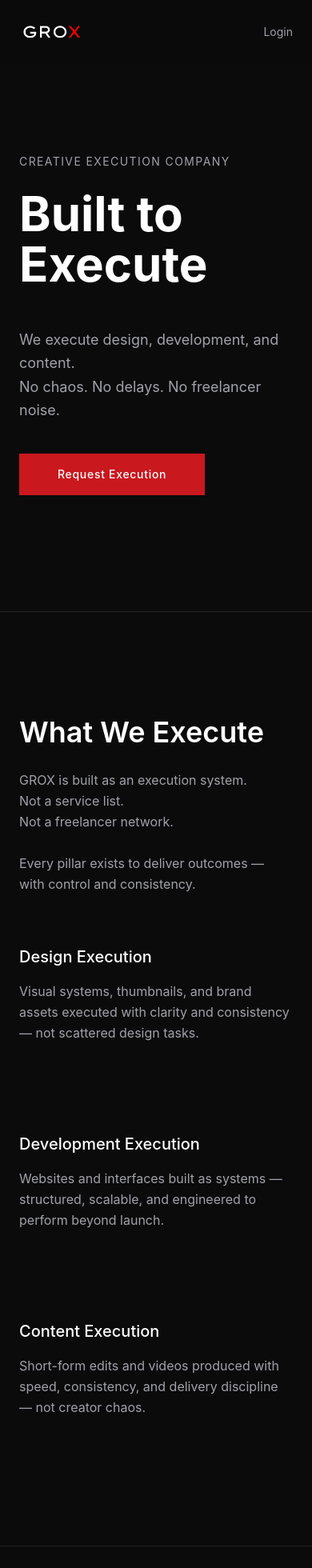
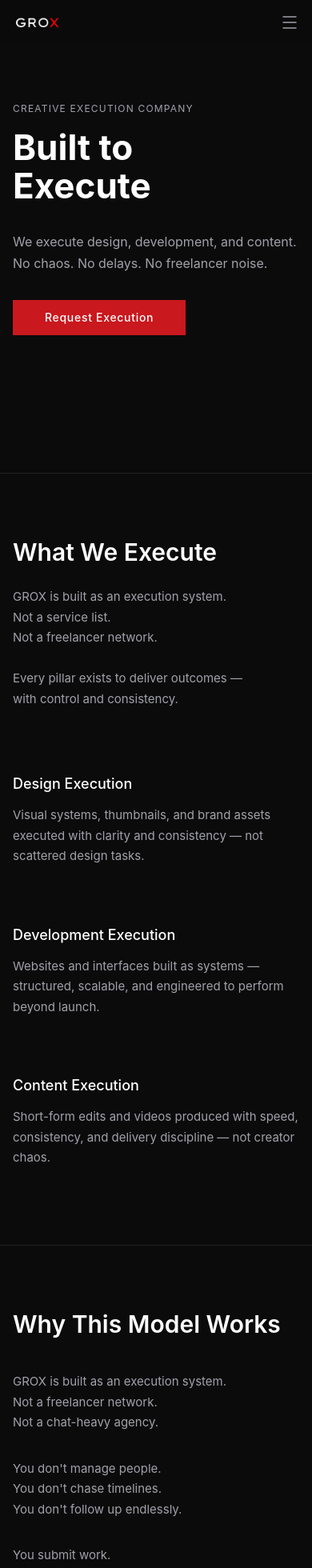
Before and after one commit to CwPranay/GROX, a React (Vite) app in the folder grox-web/: page / in a window 390 px wide. Shown: the top 1960 px of the page at 80% size. Built offline with nearby package versions, Linux system fonts and the light colour scheme.

Commit message:
FIx : Responsive added for mobile devices

```diff
--- a/grox-web/package.json
+++ b/grox-web/package.json
@@ -11,6 +11,7 @@
   },
   "dependencies": {
     "framer-motion": "^12.34.3",
+    "lucide-react": "^0.575.0",
     "react": "^19.2.0",
     "react-dom": "^19.2.0",
     "react-router-dom": "^7.13.0"
--- a/grox-web/src/components/Navbar.jsx
+++ b/grox-web/src/components/Navbar.jsx
@@ -1,15 +1,32 @@
+import { useState, useEffect } from 'react';
+import { Menu, X } from 'lucide-react';
+
 export default function Navbar() {
+  const [mobileMenuOpen, setMobileMenuOpen] = useState(false);
+
+  // Prevent body scroll when menu is open
+  useEffect(() => {
+    if (mobileMenuOpen) {
+      document.body.style.overflow = 'hidden';
+    } else {
+      document.body.style.overflow = 'unset';
+    }
+    return () => {
+      document.body.style.overflow = 'unset';
+    };
+  }, [mobileMenuOpen]);
+
   return (
     <nav className="fixed top-0 left-0 w-full z-50">
-      <div className="bg-[var(--grox-black)]/90">
-        <div className="max-w-[1200px] mx-auto px-6 py-6 flex items-center justify-between">
+      <div className="bg-[var(--grox-black)]/90 backdrop-blur-sm">
+        <div className="max-w-[1200px] mx-auto px-4 sm:px-6 py-4 sm:py-6 flex items-center justify-between">
 
           {/* Brand */}
           <div className="text-lg font-semibold tracking-wide">
-            <img width="80px" src="./grox.png" alt="" />
+            <img width="60px" className="sm:w-[80px]" src="./grox.png" alt="GROX" />
           </div>
 
-          {/* Nav */}
+          {/* Desktop Nav */}
           <div className="hidden md:flex gap-14 text-sm text-[var(--grox-gray)]">
             <a href="#services" className="hover:text-white transition">
               Services
@@ -22,13 +39,87 @@ export default function Navbar() {
             </a>
           </div>
 
-          {/* Login */}
+          {/* Desktop Login */}
           <a
             href="/login"
-            className="text-sm text-[var(--grox-gray)] hover:text-white transition"
+            className="hidden md:block text-sm text-[var(--grox-gray)] hover:text-white transition"
           >
             Login
           </a>
+
+          {/* Mobile Menu Button */}
+          <button
+            onClick={() => setMobileMenuOpen(!mobileMenuOpen)}
+            className="md:hidden text-[var(--grox-gray)] hover:text-white transition-colors duration-200"
+            aria-label="Toggle menu"
+          >
+            <Menu size={24} strokeWidth={1.5} />
+          </button>
+        </div>
+      </div>
+
+      {/* Mobile Menu Overlay */}
+      {mobileMenuOpen && (
+        <div
+          className="fixed inset-0 bg-black/60 backdrop-blur-sm z-40 md:hidden"
+          onClick={() => setMobileMenuOpen(false)}
+        />
+      )}
+
+      {/* Mobile Menu Sidebar */}
+      <div
+        className={`fixed top-0 right-0 h-full w-[280px] bg-[var(--grox-black)] border-l border-white/10 z-50 md:hidden transform transition-transform duration-300 ease-out ${
+          mobileMenuOpen ? 'translate-x-0' : 'translate-x-full'
+        }`}
+      >
+        <div className="flex flex-col h-full">
+          {/* Close Button */}
+
+          <div className="flex justify-end px-4 py-4 border-b border-white/10">
+          <img className='mr-38' width="63px" src="./grox.png" alt="" />
+            <button
+              onClick={() => setMobileMenuOpen(false)}
+              className="text-[var(--grox-gray)] hover:text-white transition-colors duration-200"
+              aria-label="Close menu"
+            >
+              <X size={24} strokeWidth={1.5} />
+            </button>
+          </div>
+
+          {/* Menu Items */}
+          <div className="flex flex-col px-6 py-8 gap-8 text-sm">
+            <a
+              href="#services"
+              className="text-[var(--grox-gray)] hover:text-white transition-colors duration-200"
+              onClick={() => setMobileMenuOpen(false)}
+            >
+              Services
+            </a>
+            <a
+              href="#why"
+              className="text-[var(--grox-gray)] hover:text-white transition-colors duration-200"
+              onClick={() => setMobileMenuOpen(false)}
+            >
+              Why GROX
+            </a>
+            <a
+              href="#process"
+              className="text-[var(--grox-gray)] hover:text-white transition-colors duration-200"
+              onClick={() => setMobileMenuOpen(false)}
+            >
+              Process
+            </a>
+          </div>
+
+          {/* Login at Bottom */}
+          <div className="mt-auto px-6 py-8 border-t border-white/10">
+            <a
+              href="/login"
+              className="text-sm text-[var(--grox-gray)] hover:text-white transition-colors duration-200"
+            >
+              Login
+            </a>
+          </div>
         </div>
       </div>
     </nav>
--- a/grox-web/src/index.css
+++ b/grox-web/src/index.css
@@ -14,11 +14,26 @@ html {
 body {
   color: white;
   font-family: "Inter", sans-serif;
+  -webkit-font-smoothing: antialiased;
+  -moz-osx-font-smoothing: grayscale;
+}
+
+/* Mobile typography improvements */
+@media (max-width: 768px) {
+  body {
+    font-size: 15px;
+  }
 }
 
 /* Subtle premium scrollbar */
 ::-webkit-scrollbar {
   width: 6px;
+}
+
+@media (max-width: 768px) {
+  ::-webkit-scrollbar {
+    width: 4px;
+  }
 }
 
 ::-webkit-scrollbar-track {
--- a/grox-web/src/sections/Hero.jsx
+++ b/grox-web/src/sections/Hero.jsx
@@ -1,28 +1,28 @@
 export default function Hero() {
   return (
-    <section className="min-h-[calc(100vh-80px)] pt-48 items-center">
-      <div className="mx-auto max-w-[900px] px-6">
+    <section className="min-h-[70vh] sm:min-h-[calc(100vh-80px)] pt-32 sm:pt-48 items-center">
+      <div className="mx-auto max-w-[900px] px-4 sm:px-6">
 
         {/* Brand anchor */}
-        <p className="text-sm uppercase tracking-widest text-[var(--grox-gray)] mb-6">
+        <p className="text-xs sm:text-sm uppercase tracking-widest text-[var(--grox-gray)] mb-4 sm:mb-6">
           Creative Execution Company
         </p>
 
         {/* Headline */}
-        <h1 className="text-6xl md:text-7xl font-bold leading-[1.05]">
-          Built to Execute
+        <h1 className="text-[2.75rem] leading-[1.1] sm:text-6xl md:text-7xl font-bold sm:leading-[1.05]">
+          Built to<br className="sm:hidden" /> Execute
         </h1>
 
         {/* Copy + CTA block */}
-        <div className="mt-12 max-w-xl">
-          <p className="text-lg leading-relaxed text-[var(--grox-gray)]">
+        <div className="mt-8 sm:mt-12 max-w-xl">
+          <p className="text-base sm:text-lg leading-[1.7] sm:leading-relaxed text-[var(--grox-gray)]">
             We execute design, development, and content.
             <br />
             No chaos. No delays. No freelancer noise.
           </p>
 
           <button
-            className="mt-10 px-12 py-4 text-sm font-medium tracking-wider transition hover:opacity-90"
+            className="mt-8 sm:mt-10 px-10 sm:px-12 py-3 sm:py-4 text-sm font-medium tracking-wider transition hover:opacity-90"
             style={{ backgroundColor: "var(--grox-red)" }}
           >
             Request Execution
--- a/grox-web/src/sections/Services.jsx
+++ b/grox-web/src/sections/Services.jsx
@@ -1,15 +1,15 @@
 export default function Services() {
   return (
-    <section id="services" className="py-32 border-t border-white/10">
-      <div className="max-w-[1200px] mx-auto px-6 grid md:grid-cols-12 gap-12">
+    <section id="services" className="py-20 sm:py-32 border-t border-white/10">
+      <div className="max-w-[1200px] mx-auto px-4 sm:px-6 grid md:grid-cols-12 gap-12 sm:gap-12">
 
         {/* Left anchor */}
         <div className="md:col-span-4">
-          <h2 className="text-4xl md:text-5xl font-semibold leading-tight">
+          <h2 className="text-3xl sm:text-4xl md:text-5xl font-semibold leading-tight">
             What We Execute
           </h2>
 
-          <p className="mt-6 max-w-sm text-[var(--grox-gray)] leading-relaxed space-y-2">
+          <p className="mt-6 max-w-sm text-[var(--grox-gray)] leading-[1.7] sm:leading-relaxed space-y-2">
             GROX is built as an execution system.
             <br />
             Not a service list.
@@ -24,36 +24,36 @@ export default function Services() {
         </div>
 
         {/* Right execution blocks */}
-       <div className="md:col-span-8 space-y-20 mt-4">
+       <div className="md:col-span-8 space-y-14 sm:space-y-20 mt-8 sm:mt-4">
 
           {/* Design */}
-          <div className="max-w-xl pb-8">
-            <h3 className="text-xl font-medium">
+          <div className="max-w-xl pb-4 sm:pb-8">
+            <h3 className="text-lg sm:text-xl font-medium">
               Design Execution
             </h3>
-            <p className="mt-4 text-[var(--grox-gray)] leading-relaxed">
+            <p className="mt-3 sm:mt-4 text-[var(--grox-gray)] leading-[1.7] sm:leading-relaxed">
               Visual systems, thumbnails, and brand assets executed with clarity
               and consistency — not scattered design tasks.
             </p>
           </div>
 
           {/* Development */}
-          <div className="max-w-xl pb-8">
-            <h3 className="text-xl font-medium">
+          <div className="max-w-xl pb-4 sm:pb-8">
+            <h3 className="text-lg sm:text-xl font-medium">
               Development Execution
             </h3>
-            <p className="mt-4 text-[var(--grox-gray)] leading-relaxed">
+            <p className="mt-3 sm:mt-4 text-[var(--grox-gray)] leading-[1.7] sm:leading-relaxed">
               Websites and interfaces built as systems — structured, scalable,
               and engineered to perform beyond launch.
             </p>
           </div>
 
           {/* Content */}
-          <div className="max-w-xl pb-8">
-            <h3 className="text-xl font-medium">
+          <div className="max-w-xl pb-4 sm:pb-8">
+            <h3 className="text-lg sm:text-xl font-medium">
               Content Execution
             </h3>
-            <p className="mt-4 text-[var(--grox-gray)] leading-relaxed">
+            <p className="mt-3 sm:mt-4 text-[var(--grox-gray)] leading-[1.7] sm:leading-relaxed">
               Short-form edits and videos produced with speed, consistency, and
               delivery discipline — not creator chaos.
             </p>
--- a/grox-web/src/sections/WhyGrox.jsx
+++ b/grox-web/src/sections/WhyGrox.jsx
@@ -1,32 +1,37 @@
 export default function WhyGrox() {
   return (
-    <section id="why" className="py-32 border-t border-white/10">
-      <div className="max-w-[1200px] mx-auto px-6 grid md:grid-cols-12 gap-12">
+    <section id="why" className="py-20 sm:py-32 border-t border-white/10">
+      <div className="max-w-[1200px] mx-auto px-4 sm:px-6 grid md:grid-cols-12 gap-10 sm:gap-12">
 
         {/* Left: Positioning */}
         <div className="md:col-span-4">
-          <h2 className="text-3xl md:text-4xl font-semibold leading-tight">
+          <h2 className="text-3xl sm:text-3xl md:text-4xl font-semibold leading-tight">
             Why This
-            Model Works
+            <br className="hidden sm:inline" /> Model Works
           </h2>
         </div>
 
-        <div className="md:col-span-8 max-w-3xl space-y-10">
+        <div className="md:col-span-8 max-w-3xl space-y-8 sm:space-y-10">
 
-          <p className="text-[var(--grox-gray)] leading-relaxed">
+          <p className="text-[var(--grox-gray)] leading-[1.7] sm:leading-relaxed">
             GROX is built as an execution system.
+            <br />
             Not a freelancer network.
+            <br />
             Not a chat-heavy agency.
           </p>
 
-          <p className="text-[var(--grox-gray)] leading-relaxed">
-            You don’t manage people.
-            You don’t chase timelines.
-            You don’t follow up endlessly.
+          <p className="text-[var(--grox-gray)] leading-[1.7] sm:leading-relaxed">
+            You don't manage people.
+            <br />
+            You don't chase timelines.
+            <br />
+            You don't follow up endlessly.
           </p>
 
-          <p className="text-[var(--grox-gray)] leading-relaxed mt-14">
+          <p className="text-[var(--grox-gray)] leading-[1.7] sm:leading-relaxed mt-8 sm:mt-14">
             You submit work.
+            <br />
             We take ownership — with structure, speed, and accountability.
           </p>
 
```
Also changed, not shown: grox-web/src/components/Footer.jsx (+5 -5 lines), grox-web/src/sections/Process.jsx (+20 -26 lines), 1 other file (tests, documents, lock files or other folders).
